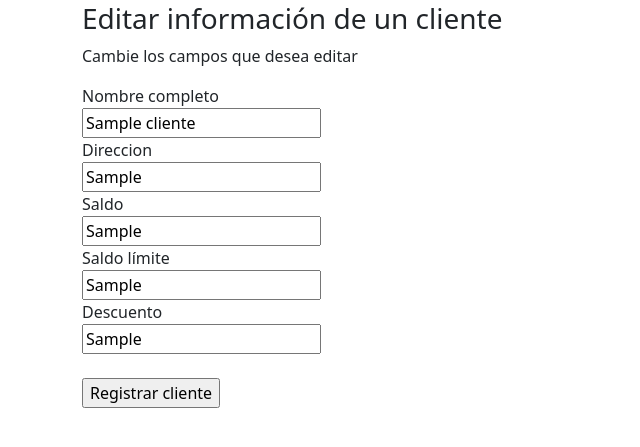
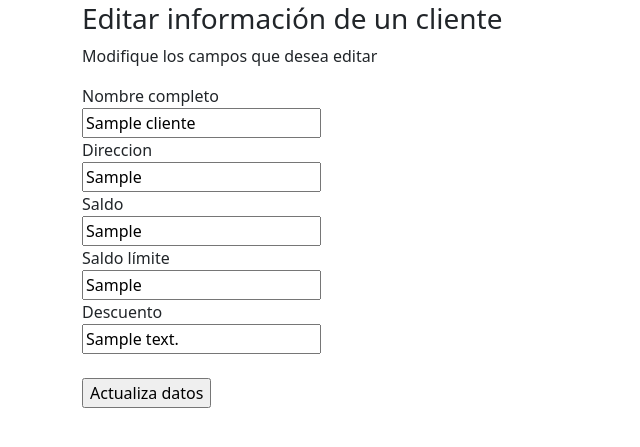
Before and after one commit to guillermovc/gestion-empresa-proyectodb, a Flask app: page /editar_cliente/1 in a window 1280 px wide. Shown: the part 22-469 px from the top of the page, without its empty margins (0-640 px from the left). Run offline with Flask 2, Linux system fonts and the light colour scheme; tables that the repository leaves empty or names only in its code hold one stand-in row (values such as "Sample post"); some libraries are stand-ins or nearby versions.

Commit message:
Editar usuario arreglado, alertas agregadas

```diff
--- a/main.py
+++ b/main.py
@@ -125,18 +125,16 @@ def registrar_cliente() -> 'html':
         return redirect(url_for('index'))
 
 # """"""""""""""""""""""""""""" Ruta editar cliente """""""""""""""""""""""""""""
-@app.route('/editar_cliente/<string:id>')
+@app.route('/editar_cliente/<id>')
 def editar_cliente(id):
     cur = mysql.connection.cursor()
     cur.execute(f'SELECT * FROM clientes WHERE id = {id}')
     data = cur.fetchall()
 
-    print(data[0][1])
-
     return render_template('editar_cliente.html', cliente = data[0])
 
 
-@app.route('/actualizar_cliente/<string:id>', methods=['POST'])
+@app.route('/actualizar_cliente/<id>', methods=['POST'])
 def actualizar_cliente(id):
     nombre = request.form['nombre']
     direccion = request.form['direccion']
@@ -155,8 +153,9 @@ def actualizar_cliente(id):
     WHERE id = %s
     """, (nombre, direccion, saldo, saldo_limite, descuento, id))
 
+    mysql.connection.commit()
+
     flash('Los cambios se aplicaron correctamente.')
-
     return redirect(url_for('index'))
 
 # """"""""""""""""""""""""""""" Ruta ingresar cliente """""""""""""""""""""""""""""
--- a/templates/base.html
+++ b/templates/base.html
@@ -21,6 +21,9 @@
 
             {% endblock %}
         </div>
+
+        <script src="https://cdn.jsdelivr.net/npm/bootstrap@5.0.0-beta3/dist/js/bootstrap.bundle.min.js" integrity="sha384-JEW9xMcG8R+pH31jmWH6WWP0WintQrMb4s7ZOdauHnUtxwoG2vI5DkLtS3qm9Ekf" crossorigin="anonymous"></script>
+
     </body>
 
 </html>
--- a/templates/editar_cliente.html
+++ b/templates/editar_cliente.html
@@ -4,7 +4,7 @@
 
 <h3>Editar información de un cliente</h3>
 
-<p>Cambie los campos que desea editar</p>
+<p>Modifique los campos que desea editar</p>
 
 <form action="/actualizar_cliente/{{cliente.0}}" method="POST">
     <label for="nombre">Nombre completo</label><br>
@@ -16,15 +16,15 @@
     value="{{cliente.2}}"><br>
 
     <label for="saldo">Saldo</label><br>
-    <input type="text" name="saldo" required value={{cliente.3}}><br>
+    <input type="text" name="saldo" required value="{{cliente.3}}"><br>
 
     <label for="saldo">Saldo límite</label><br>
-    <input type="text" name="saldo_limite" required value={{cliente.4}}><br>
+    <input type="text" name="saldo_limite" required value="{{cliente.4}}"><br>
 
     <label for="descuento">Descuento</label><br>
-    <input type="text" name="descuento" required value={{cliente.5}}><br><br>
+    <input type="text" name="descuento" required value="{{cliente.5}}"><br><br>
 
-    <input type="submit" value="Registrar cliente">
+    <input type="submit" value="Actualiza datos">
 </form>
 
 {% endblock %}
--- a/templates/index.html
+++ b/templates/index.html
@@ -5,7 +5,10 @@
 {% with messages = get_flashed_messages() %}
     {% if messages %}
         {% for message in messages %}
-            <p>{{ message }}</p>
+        <div class="alert alert-warning alert-dismissible fade show" role="alert">
+            {{ message }}
+            <button type="button" class="btn-close" data-bs-dismiss="alert" aria-label="Close"></button>
+        </div>
         {% endfor %}
     {% endif %}
 {% endwith %}
--- a/templates/registrar_cliente.html
+++ b/templates/registrar_cliente.html
@@ -5,7 +5,10 @@
 {% with messages = get_flashed_messages() %}
     {% if messages %}
         {% for message in messages %}
-            <p>{{ message }}</p>
+        <div class="alert alert-warning alert-dismissible fade show" role="alert">
+            {{ message }}
+            <button type="button" class="btn-close" data-bs-dismiss="alert" aria-label="Close"></button>
+        </div>
         {% endfor %}
     {% endif %}
 {% endwith %}
```
